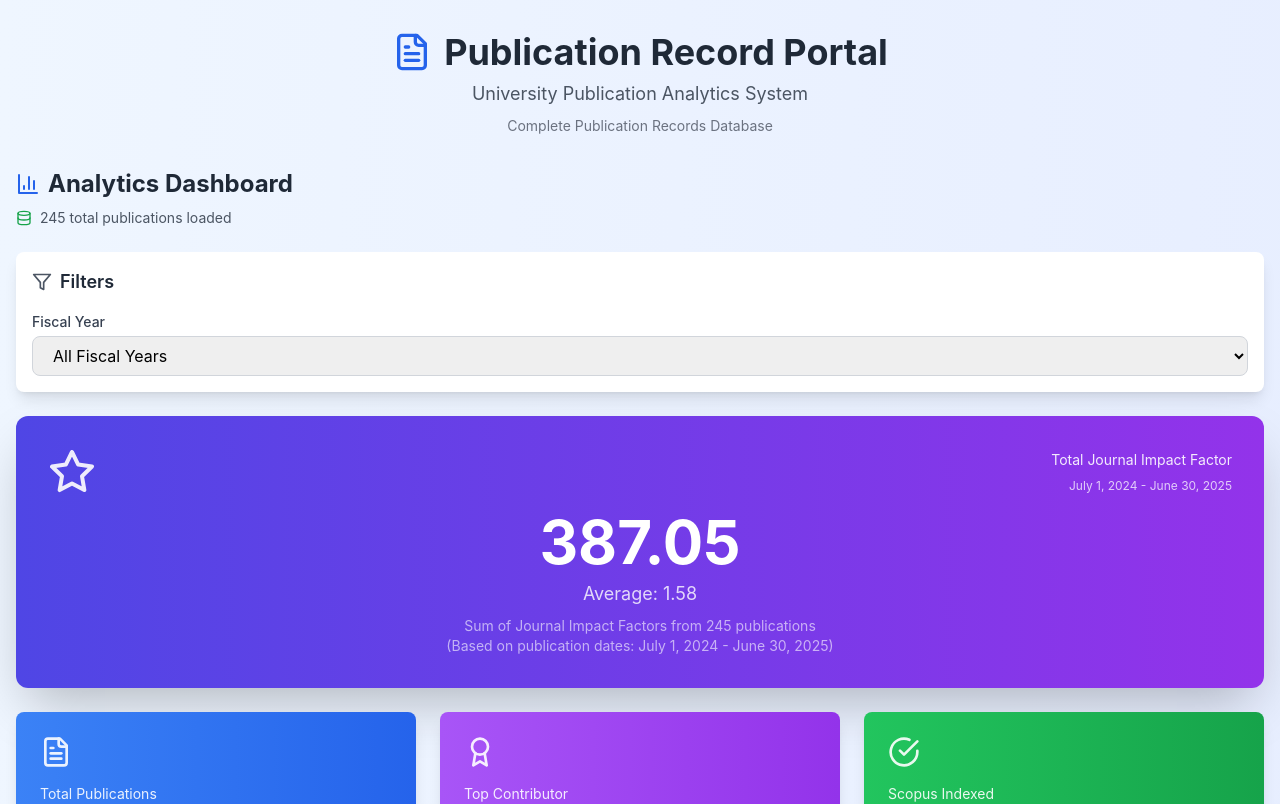
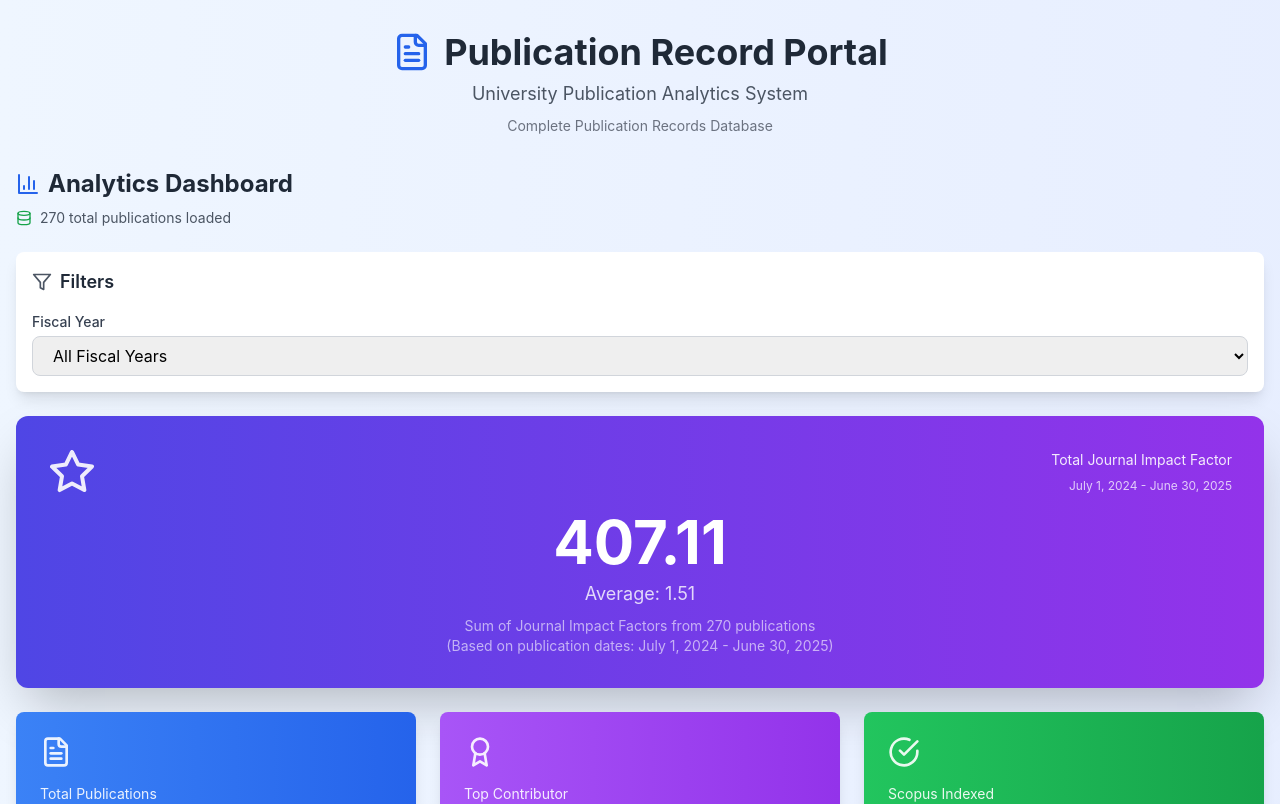
Before and after one commit to haroon147/publication_record, a React (Vite) app: page / in a window 1280 px wide. Shown: the top 804 px of the page. Built offline with nearby package versions, Linux system fonts and the light colour scheme.

Commit message:
Update publication records - 270 publications from updated Excel file

```diff
--- a/src/data/publications.js
+++ b/src/data/publications.js
@@ -1,7 +1,7 @@
 // Publication records data - ALL publications from Excel file
 // Auto-generated from Excel file: RSCI Research Record (Responses).xlsx
-// Generated on: 2026-01-02T12:12:43.825Z
-// Total publications: 245
+// Generated on: 2026-01-06T04:21:17.777Z
+// Total publications: 270
 
 export const publicationsData = [
   {
@@ -887,6 +887,231 @@ export const publicationsData = [
     "impactFactor": 0
   },
   {
+    "title": "Effective Negotiations Practices in Global Software Development: A Systematic Literature Review",
+    "author": "Dr. Muhammad Yaseen : 5769",
+    "authorName": "Dr. Muhammad Yaseen",
+    "date": new Date(2020, 0, 1),
+    "journal": "International Journal of Computer Science Engineering (IJCSE",
+    "scopus": false,
+    "impactFactor": 0
+  },
+  {
+    "title": "Importance of Requirements Prioritization in Parallel Developing Software Projects",
+    "author": "Dr. Muhammad Yaseen : 5769",
+    "authorName": "Dr. Muhammad Yaseen",
+    "date": new Date(2020, 2, 1),
+    "journal": "International Journal of Computer Science Engineering (IJCSE)",
+    "scopus": false,
+    "impactFactor": 0
+  },
+  {
+    "title": "Effective Negotiation Practices in Global Software Development: An Empirical Evaluation",
+    "author": "Dr. Muhammad Yaseen : 5769",
+    "authorName": "Dr. Muhammad Yaseen",
+    "date": new Date(2020, 4, 2),
+    "journal": "International Journal of Computer Science Engineering (IJCSE)",
+    "scopus": false,
+    "impactFactor": 0
+  },
+  {
+    "title": "Effective Requirement Elicitation Process using Developed Open Source Software Systems",
+    "author": "Dr. Muhammad Yaseen : 5769",
+    "authorName": "Dr. Muhammad Yaseen",
+    "date": new Date(2020, 8, 1),
+    "journal": "International Journal of Advanced Trends in Computer Science and Engineering",
+    "scopus": true,
+    "impactFactor": 0
+  },
+  {
+    "title": "Prioritization of Software Functional Requirements: A Novel Approach using AHP and Spanning Tree",
+    "author": "Dr. Muhammad Yaseen : 5769",
+    "authorName": "Dr. Muhammad Yaseen",
+    "date": new Date(2020, 1, 2),
+    "journal": "International Journal of Advanced Trends in Computer Science and Engineering",
+    "scopus": false,
+    "impactFactor": 0
+  },
+  {
+    "title": "IDENTIFICATION OF CHALLENGES DURING REQUIREMENTS IMPLEMENTATION IN GLOBAL SOFTWARE DEVELOPMENT: A SYSTEMATIC LITERATURE REVIEW",
+    "author": "Dr. Muhammad Yaseen : 5769",
+    "authorName": "Dr. Muhammad Yaseen",
+    "date": new Date(2019, 3, 30),
+    "journal": "JOURNAL OF SOFTWARE ENGINEERING & INTELLIGENT SYSTEMS",
+    "scopus": false,
+    "impactFactor": 0
+  },
+  {
+    "title": "USING CUMULATIVE VOTING AND PRIORITY GROUPS TO PRIORITIZE FUNCTIONAL REQUIREMENTS: ODOO ERP AS CASE STUDY",
+    "author": "Dr. Muhammad Yaseen : 5769",
+    "authorName": "Dr. Muhammad Yaseen",
+    "date": new Date(2020, 7, 2),
+    "journal": "JOURNAL OF SOFTWARE ENGINEERING & INTELLIGENT SYSTEMS",
+    "scopus": false,
+    "impactFactor": 0
+  },
+  {
+    "title": "Inter-organizational Learning and Knowledge Sharing Management in Global Software Development",
+    "author": "Dr. Muhammad Yaseen : 5769",
+    "authorName": "Dr. Muhammad Yaseen",
+    "date": new Date(2020, 1, 2),
+    "journal": "International Journal of Scientific Research in Research Paper . Computer Science and Engineering",
+    "scopus": false,
+    "impactFactor": 0
+  },
+  {
+    "title": "Colloboration as Success Factor during Requirement Elicitation in Global Software Development",
+    "author": "Dr. Muhammad Yaseen : 5769",
+    "authorName": "Dr. Muhammad Yaseen",
+    "date": new Date(2020, 2, 1),
+    "journal": "International Journal of Scientific Research in Research Paper . Multidisciplinary Studies",
+    "scopus": false,
+    "impactFactor": 0
+  },
+  {
+    "title": "Enhancing Integrity Technique Using Distributed Query Operation",
+    "author": "Dr. Muhammad Yaseen : 5769",
+    "authorName": "Dr. Muhammad Yaseen",
+    "date": new Date(2019, 1, 2),
+    "journal": "Recent Trends and Advances in Wireless and IoT-enabled Networks. EAI/Springer Innovations in Communication and Computing. Springer, Cham",
+    "scopus": false,
+    "impactFactor": 0
+  },
+  {
+    "title": "International Journal of Computer Science Engineering (IJCSE)",
+    "author": "Dr. Muhammad Yaseen : 5769",
+    "authorName": "Dr. Muhammad Yaseen",
+    "date": new Date(2020, 7, 2),
+    "journal": "International Journal of Computer Science Engineering (IJCSE)",
+    "scopus": false,
+    "impactFactor": 0
+  },
+  {
+    "title": "Validation of Practices for Effective Communication during Requirements Elicitation in Global Software Development",
+    "author": "Dr. Muhammad Yaseen : 5769",
+    "authorName": "Dr. Muhammad Yaseen",
+    "date": new Date(2020, 3, 4),
+    "journal": "International Journal of Computer Applications",
+    "scopus": false,
+    "impactFactor": 0
+  },
+  {
+    "title": "Practices for Effective Software Project Management in Global Software Development: A Systematic Literature Review",
+    "author": "Dr. Muhammad Yaseen : 5769",
+    "authorName": "Dr. Muhammad Yaseen",
+    "date": new Date(2020, 1, 2),
+    "journal": "International Journal of Computer Applications",
+    "scopus": false,
+    "impactFactor": 0
+  },
+  {
+    "title": "Identification of Practices for Proper Implementation of Requirements in Global Software Development: A Systematic Literature Review Protocol",
+    "author": "Dr. Muhammad Yaseen : 5769",
+    "authorName": "Dr. Muhammad Yaseen",
+    "date": new Date(2019, 9, 2),
+    "journal": "International Journal of Computer Applications",
+    "scopus": false,
+    "impactFactor": 0
+  },
+  {
+    "title": "Smart buildings: Federated learning-driven secure, transparent and smart energy management system using XAI",
+    "author": "Dr. Muhammad Adnan Khan : 3320",
+    "authorName": "Dr Muhammad Adnan Khan",
+    "date": new Date(2025, 5, 30),
+    "journal": "Energy reports",
+    "scopus": true,
+    "impactFactor": 4.7
+  },
+  {
+    "title": "Big Data-Driven Federated Learning Model for Scalable and Privacy-Preserving Cyber Threat Detection in IoT-Enabled Healthcare Systems",
+    "author": "Dr. Muhammad Adnan Khan : 3320",
+    "authorName": "Dr Muhammad Adnan Khan",
+    "date": new Date(2025, 11, 18),
+    "journal": "Computers, Materials & Continua",
+    "scopus": true,
+    "impactFactor": 1.7
+  },
+  {
+    "title": "Interpretable Federated Learning Model for Cyber Intrusion Detection in Smart Cities with Privacy-Preserving Feature Selection",
+    "author": "Dr. Muhammad Adnan Khan : 3320",
+    "authorName": "Dr Muhammad Adnan Khan",
+    "date": new Date(2025, 8, 18),
+    "journal": "Computers, Materials & Continua",
+    "scopus": true,
+    "impactFactor": 1.7
+  },
+  {
+    "title": "Weighted explainable federated learning for privacy-preserving and scalable energy optimization in autonomous vehicular networks",
+    "author": "Dr. Muhammad Adnan Khan : 3320",
+    "authorName": "Dr Muhammad Adnan Khan",
+    "date": new Date(2025, 7, 20),
+    "journal": "Egyptian Informatics Journal",
+    "scopus": true,
+    "impactFactor": 4.3
+  },
+  {
+    "title": "Privacy-Preserving Interpretability: An Explainable Federated Learning Model for Predictive Maintenance in Sustainable Manufacturing and Industry 4.0",
+    "author": "Dr. Muhammad Adnan Khan : 3320",
+    "authorName": "Dr Muhammad Adnan Khan",
+    "date": new Date(2025, 5, 6),
+    "journal": "AI",
+    "scopus": true,
+    "impactFactor": 0
+  },
+  {
+    "title": "Navigating the future of higher education in Saudi Arabia: implementing AI, machine learning, and big data for sustainable university development",
+    "author": "Dr. Muhammad Adnan Khan : 3320",
+    "authorName": "Dr Muhammad Adnan Khan",
+    "date": new Date(2025, 5, 3),
+    "journal": "Discover Sustainability",
+    "scopus": true,
+    "impactFactor": 0
+  },
+  {
+    "title": "Smart sustainable cyber security: modelling an interpretable and transparent threat detection with explainable artificial intelligence",
+    "author": "Dr. Muhammad Adnan Khan : 3320",
+    "authorName": "Dr Muhammad Adnan Khan",
+    "date": new Date(2025, 4, 24),
+    "journal": "Discover Sustainability",
+    "scopus": true,
+    "impactFactor": 3
+  },
+  {
+    "title": "Blockchain enabled IoMT and transfer learning for ocular disease classification",
+    "author": "Dr. Muhammad Adnan Khan : 3320",
+    "authorName": "Dr Muhammad Adnan Khan",
+    "date": new Date(2025, 4, 5),
+    "journal": "Discover Applied Sciences",
+    "scopus": true,
+    "impactFactor": 0
+  },
+  {
+    "title": "A swin transformer and CNN fusion framework for accurate Parkinson disease classification in MRI",
+    "author": "Dr. Muhammad Adnan Khan : 3320",
+    "authorName": "Dr Muhammad Adnan Khan",
+    "date": new Date(2025, 3, 29),
+    "journal": "Scientific Reports",
+    "scopus": true,
+    "impactFactor": 3.2
+  },
+  {
+    "title": "Secure and Transparent Banking: Explainable AI-Driven Federated Learning Model for Financial Fraud Detection",
+    "author": "Dr. Muhammad Adnan Khan : 3320",
+    "authorName": "Dr Muhammad Adnan Khan",
+    "date": new Date(2025, 2, 27),
+    "journal": "Journal of Risk and Financial Management",
+    "scopus": true,
+    "impactFactor": 0
+  },
+  {
+    "title": "Digital Forensics as Advanced Ransomware Pre‐Attack Detection Algorithm for Endpoint Data Protection",
+    "author": "Mr. Sajid Hussnain Raza – N/A",
+    "authorName": "Mr Sajid Hussnain Raza – N/A",
+    "date": new Date(2022, 6, 6),
+    "journal": "Security and Communication Networks",
+    "scopus": true,
+    "impactFactor": 1.454
+  },
+  {
     "title": "Prediction of hydrogen generation from perhydro-dibenzyltoluene empowered with machine learning",
     "author": "Muhammad Adnan Khan",
     "authorName": "Muhammad Adnan Khan",
```
